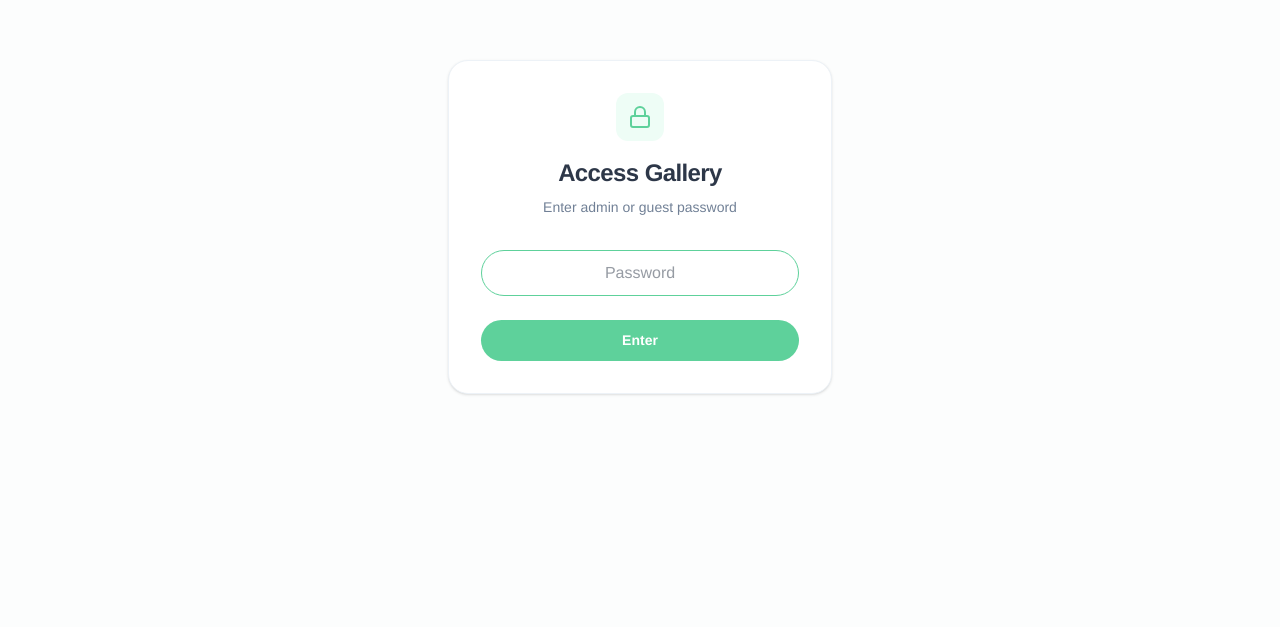
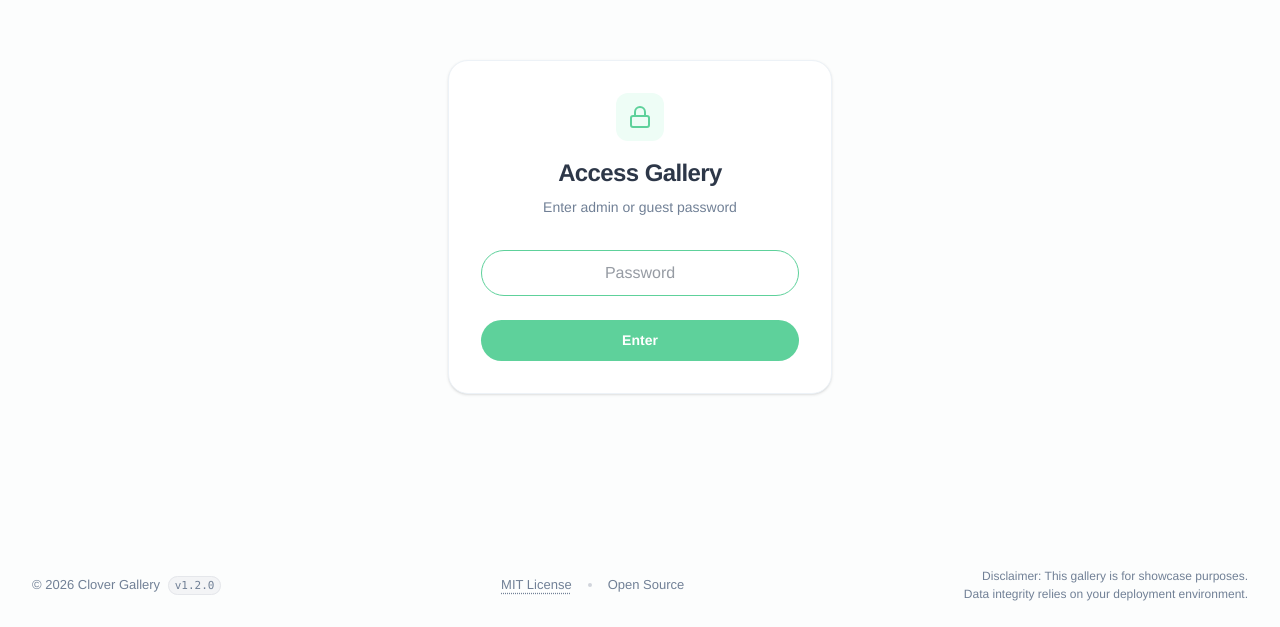
Before and after one commit to muziyinlee/CGal, a React (Vite) app: page /login in a window 1280 px wide. Shown: the part 173-800 px from the top of the page. Built offline with nearby package versions, Linux system fonts and the light colour scheme.

Commit message:
chore: update to v1.2.0 and improve Vercel support
- Implement filesystem fallback to /tmp on Vercel to prevent 500 errors.
- Add global Footer component to gallery and admin views.
- Update deployment documentation regarding storage limitations.
- Rename package to clover-gallery.

```diff
--- a/package.json
+++ b/package.json
@@ -1,7 +1,7 @@
 {
-  "name": "react-example",
+  "name": "clover-gallery",
   "private": true,
-  "version": "0.0.0",
+  "version": "1.2.0",
   "type": "module",
   "scripts": {
     "dev": "tsx server.ts",
--- a/server.ts
+++ b/server.ts
@@ -1,7 +1,6 @@
 import express from "express";
 import path from "path";
 import cors from "cors";
-import { createServer as createViteServer } from "vite";
 import fs from "fs";
 import multer from "multer";
 
@@ -17,15 +16,20 @@ app.use(cors());
 app.use(express.json());
 
 // Local Database Fallback Config
-const DATA_DIR = path.join(process.cwd(), "data");
-const UPLOAD_DIR = path.join(process.cwd(), "uploads");
+// If deploying on Serverless environments like Vercel, the filesystem is read-only, we fallback to /tmp
+const DATA_DIR = process.env.VERCEL ? "/tmp/data" : path.join(process.cwd(), "data");
+const UPLOAD_DIR = process.env.VERCEL ? "/tmp/uploads" : path.join(process.cwd(), "uploads");
 const DB_FILE = path.join(DATA_DIR, "db.json");
 
 if (!USE_GITCODE) {
+  try {
     if (!fs.existsSync(DATA_DIR)) fs.mkdirSync(DATA_DIR, { recursive: true });
     if (!fs.existsSync(UPLOAD_DIR)) fs.mkdirSync(UPLOAD_DIR, { recursive: true });
     if (!fs.existsSync(DB_FILE)) {
       fs.writeFileSync(DB_FILE, JSON.stringify({ images: [] }, null, 2));
+    }
+  } catch (e) {
+    console.warn("Could not create local directories (expected on read-only environments).");
   }
 }
 
@@ -74,7 +78,12 @@ async function writeDb(data: any) {
       console.error("GitCode write err:", e);
     }
   } else {
+    try {
+      if (!fs.existsSync(DATA_DIR)) fs.mkdirSync(DATA_DIR, { recursive: true });
       fs.writeFileSync(DB_FILE, JSON.stringify(data, null, 2), "utf-8");
+    } catch (e) {
+      console.error("Local file write err:", e);
+    }
   }
 }
 
@@ -82,6 +91,11 @@ const storage = USE_GITCODE
   ? multer.memoryStorage()
   : multer.diskStorage({
       destination: function (req, file, cb) {
+        try {
+          if (!fs.existsSync(UPLOAD_DIR)) fs.mkdirSync(UPLOAD_DIR, { recursive: true });
+        } catch (e) {
+          console.error("Local upload dir error:", e);
+        }
         cb(null, UPLOAD_DIR);
       },
       filename: function (req, file, cb) {
@@ -147,7 +161,13 @@ app.post("/api/upload", requireAdmin, upload.single("file"), async (req, res) =>
   // MD5 deduplication check
   const existing = db.images.find((img: any) => img.md5 === md5);
   if (existing) {
-    if (!USE_GITCODE) fs.unlinkSync(req.file.path);
+    if (!USE_GITCODE) {
+      try {
+         if (req.file.path && fs.existsSync(req.file.path)) fs.unlinkSync(req.file.path);
+      } catch (e) {
+         console.error("Unlink error:", e);
+      }
+    }
     return res.json({ success: true, message: "File already exists", image: existing });
   }
 
@@ -317,11 +337,16 @@ app.use("/api/files", express.static(UPLOAD_DIR));
 // --- Vite Middleware & SPA Fallback ---
 async function startServer() {
   if (process.env.NODE_ENV !== "production") {
+    try {
+      const { createServer: createViteServer } = await import("vite");
       const vite = await createViteServer({
         server: { middlewareMode: true },
         appType: "spa",
       });
       app.use(vite.middlewares);
+    } catch (e) {
+      console.error("Failed to load Vite. Running without frontend middleware in dev mode.");
+    }
   } else {
     const distPath = path.join(process.cwd(), "dist");
     app.use(express.static(distPath));
--- /dev/null
+++ b/src/components/Footer.tsx
@@ -0,0 +1,24 @@
+import { Github } from "lucide-react";
+
+export default function Footer() {
+  return (
+    <footer className="w-full py-6 mt-auto shrink-0 bg-transparent">
+      <div className="max-w-7xl mx-auto px-8 flex flex-col md:flex-row justify-between items-center gap-4 text-[13px] text-[var(--color-text-muted)]">
+        <div>
+          &copy; {new Date().getFullYear()} Clover Gallery <span className="font-mono text-[11px] ml-1 bg-gray-100 px-1.5 py-0.5 rounded-full border border-gray-200">v1.2.0</span>
+        </div>
+        <div className="flex items-center gap-4">
+          <a href="https://opensource.org/licenses/MIT" target="_blank" rel="noopener noreferrer" className="hover:text-[var(--color-brand-500)] transition-colors underline decoration-dotted underline-offset-4">
+            MIT License
+          </a>
+          <span className="w-1 h-1 rounded-full bg-gray-300"></span>
+          <span>Open Source</span>
+        </div>
+        <div className="text-right text-[12px]">
+          Disclaimer: This gallery is for showcase purposes.<br className="hidden md:block" />
+          Data integrity relies on your deployment environment.
+        </div>
+      </div>
+    </footer>
+  );
+}
--- a/src/pages/AdminLogin.tsx
+++ b/src/pages/AdminLogin.tsx
@@ -2,6 +2,7 @@ import { useState, useEffect } from "react";
 import { useNavigate } from "react-router-dom";
 import { useAuth } from "../context/AuthContext";
 import { Lock } from "lucide-react";
+import Footer from "../components/Footer";
 
 export default function AdminLogin() {
   const [password, setPassword] = useState("");
@@ -73,6 +74,9 @@ export default function AdminLogin() {
           </button>
         </form>
       </div>
+      <div className="absolute bottom-0 inset-x-0">
+        <Footer />
+      </div>
     </div>
   );
 }
--- a/src/pages/AdminPanel.tsx
+++ b/src/pages/AdminPanel.tsx
@@ -5,6 +5,7 @@ import { useUploader } from "../hooks/useUploader";
 import type { ImageData } from "../types";
 import { LogOut, UploadCloud, Trash2, DownloadCloud, AlertCircle, RefreshCw, Check } from "lucide-react";
 import JSZip from "jszip";
+import Footer from "../components/Footer";
 
 export default function AdminPanel() {
   const { token, role, logout } = useAuth();
@@ -345,6 +346,8 @@ export default function AdminPanel() {
         </div>
       </main>
 
+      <Footer />
+
       {/* Delete Confirmation Modal */}
       {showDeleteModal && (
         <div className="fixed inset-0 bg-[var(--color-text-main)]/20 backdrop-blur-sm z-50 flex items-center justify-center p-4">
--- a/src/pages/GuestGallery.tsx
+++ b/src/pages/GuestGallery.tsx
@@ -4,6 +4,7 @@ import type { ImageData } from "../types";
 import { Link, useNavigate } from "react-router-dom";
 import { Settings, LogOut } from "lucide-react";
 import { useAuth } from "../context/AuthContext";
+import Footer from "../components/Footer";
 
 export default function GuestGallery() {
   const [images, setImages] = useState<ImageData[]>([]);
@@ -105,6 +106,8 @@ export default function GuestGallery() {
           </div>
         )}
       </main>
+
+      <Footer />
     </div>
   );
 }
```
Also changed, not shown: 1 other file (tests, documents, lock files or other folders). Lines whose indentation alone changed are shown as unchanged.
